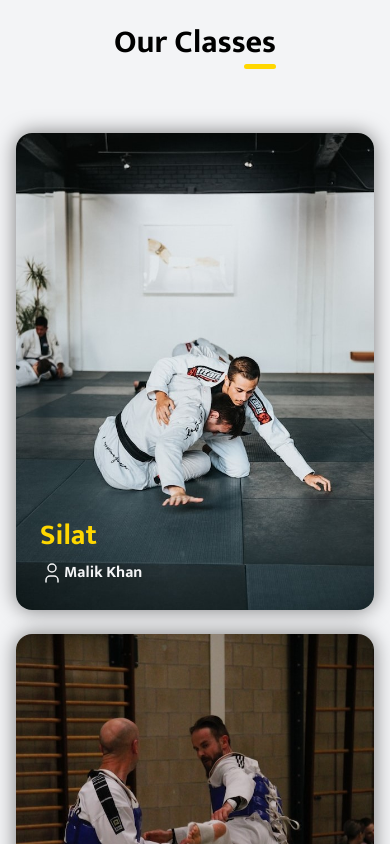
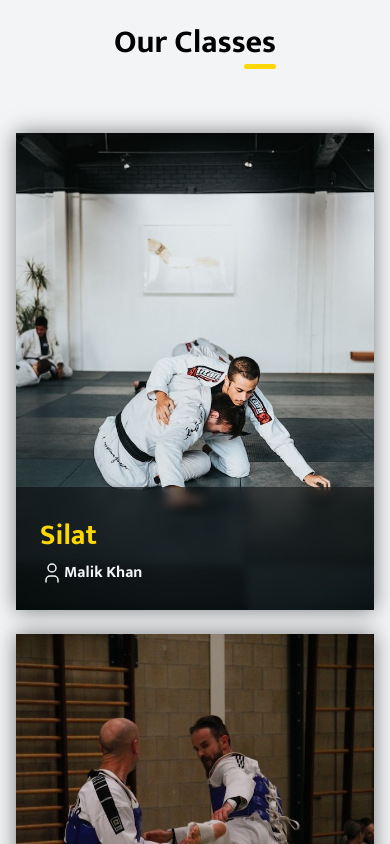
Before and after one commit to jihadable/goldenfist, a React (Vite) app: page /classes in a window 390 px wide. Shown: the part 860-1704 px from the top of the page. Built offline with nearby package versions, Linux system fonts and the light colour scheme; a web font is replaced by a local one.

Commit message:
change classes style

```diff
--- a/src/components/Navbar.jsx
+++ b/src/components/Navbar.jsx
@@ -3,8 +3,6 @@ import logo from "../assets/golden-fist-logo.png"
 import "../style/Navbar.scss"
 
 export default function Navbar(){
-
-    window.onscroll = function() {myFunction()};
 
     const [scrollLimit, setScrollLimit] = useState(false)
 
--- a/src/style/ClassesSection.scss
+++ b/src/style/ClassesSection.scss
@@ -36,24 +36,47 @@
             justify-content: center;
             align-items: center;
             overflow: hidden;
-            border-radius: 1rem;
             box-shadow: 0 0 20px rgb(0,0,0,.5);
+            z-index: 1;
+
+            &:hover{
+                .class-info{
+                    &::before{
+                        bottom: 0;
+                    }
+                }
+            }
 
             img{
                 width: 100%;
             }
 
-            &-info{
+            .class-info{
                 position: absolute;
-                bottom: 1.5rem;
-                left: 1.5rem;
+                bottom: 0;
+                padding: 1.5rem;
+                left: 0;
+                right: 0;
                 display: flex;
                 flex-direction: column;
+
+                &::before{
+                    content: "";
+                    position: absolute;
+                    bottom: -100%;
+                    left: 0;
+                    right: 0;
+                    height: 100%;
+                    background-color: rgb(0,0,0,.5);
+                    backdrop-filter: blur(5px);
+                    transition: all .2s;
+                }
 
                 .title{
                     font-size: 1.8rem;
                     font-weight: bold;
                     color: $gold;
+                    z-index: 2;
                 }
 
                 .teacher{
@@ -61,6 +84,7 @@
                     align-items: center;
                     color: $white;
                     font-weight: bold;
+                    z-index: 2;
                 }
             }
         }
@@ -74,6 +98,14 @@
             padding: 0 1rem;
             display: flex;
             flex-direction: column;
+
+            .class{
+                .class-info{
+                    &::before{
+                        bottom: 0;
+                    }
+                }
+            }
         }
     }
 }
@@ -83,6 +115,19 @@
         &-content{
             width: 90vw;
             gap: 1rem;
+
+            .class{
+                .class-info{
+
+                    &::before{
+                        bottom: 0;
+                    }
+
+                    .title{
+                        font-size: 1.5rem;
+                    }
+                }
+            }
         }
     }
 }
--- a/src/style/Galerry.scss
+++ b/src/style/Galerry.scss
@@ -78,7 +78,7 @@
 @media screen and (max-width: 480px) {
     .galerry{
         width: 100%;
-        padding: 52rem 1rem;
+        padding: 56rem 1rem;
         padding-bottom: 0;
 
         &-top,&-bottom{
--- a/src/style/Hero.scss
+++ b/src/style/Hero.scss
@@ -71,6 +71,7 @@
         }
 
         .principles{
+            width: 100%;
             flex-direction: column;
             padding: 0 1rem;
         }
@@ -79,10 +80,11 @@
 
 @media screen and (min-width: 481px) and (max-width: 1023px) {
     .hero{
+        background-position: center;
 
         .principles{
+            width: 90vw;
             gap: 1rem;
-            padding: 0 1rem;
         }
     }
 }
--- a/src/style/PricingSection.scss
+++ b/src/style/PricingSection.scss
@@ -79,8 +79,10 @@
 
 @media screen and (max-width: 480px) {
     .pricing{
+        width: 100%;
+        padding: 0 1rem;
+
         &-content{
-            padding: 0 1rem;
             flex-direction: column;
             gap: 1.5rem;
 
--- a/src/style/Testimonials.scss
+++ b/src/style/Testimonials.scss
@@ -7,7 +7,7 @@
     position: relative;
     margin: auto;
     width: 80vw;
-    margin-bottom: 5rem;
+    margin: 5rem auto;
 
     &-header{
         font-size: 2rem;
@@ -124,7 +124,6 @@
 
 @media screen and (max-width: 480px) {
     .testimonials{
-        margin-top: 2rem;
         width: 100%;
         padding: 0 1rem;
         gap: 1rem;
@@ -168,6 +167,7 @@
 
 @media screen and (min-width: 481px) and (max-width: 1023px) {
     .testimonials{
+        margin: 5rem auto;
         width: 90vw;
 
         &-container{
```
Also changed, not shown: 4 other files (tests, documents, lock files or other folders).
